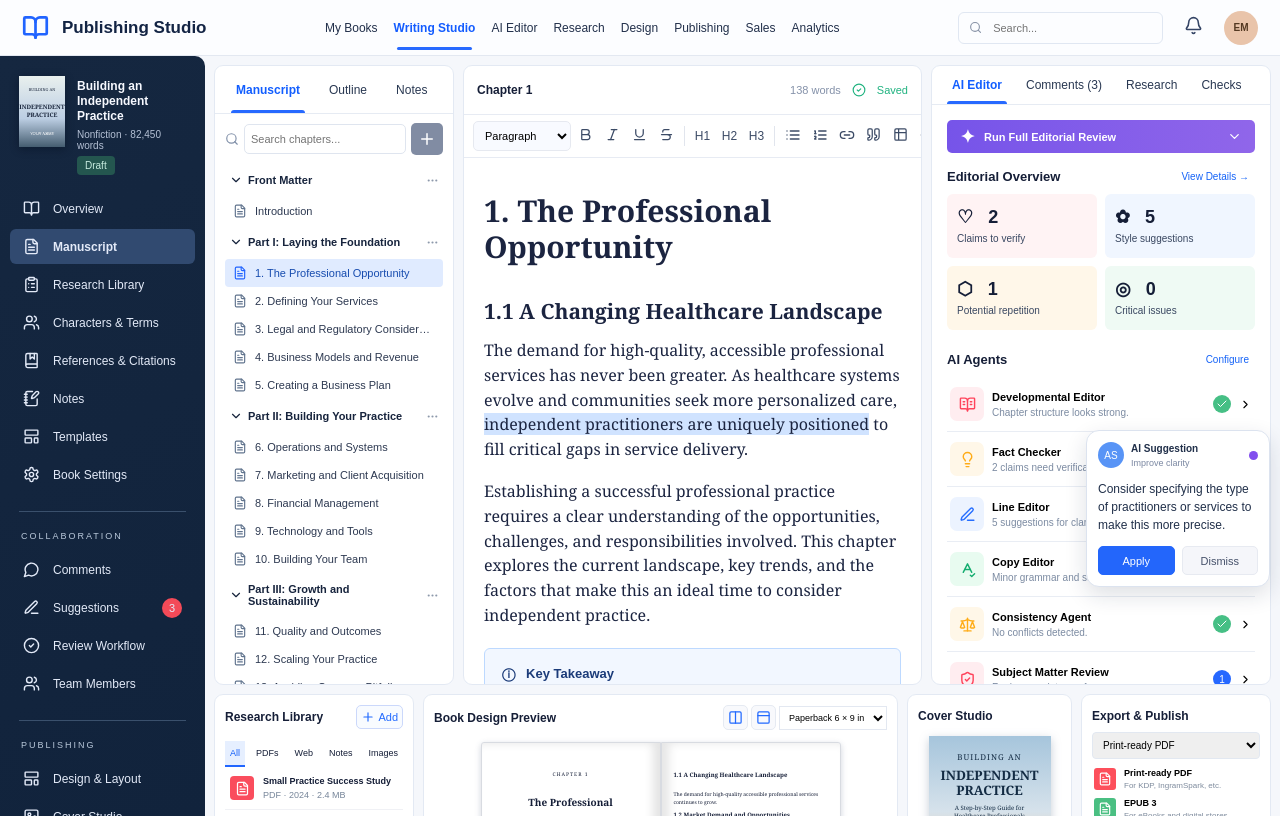
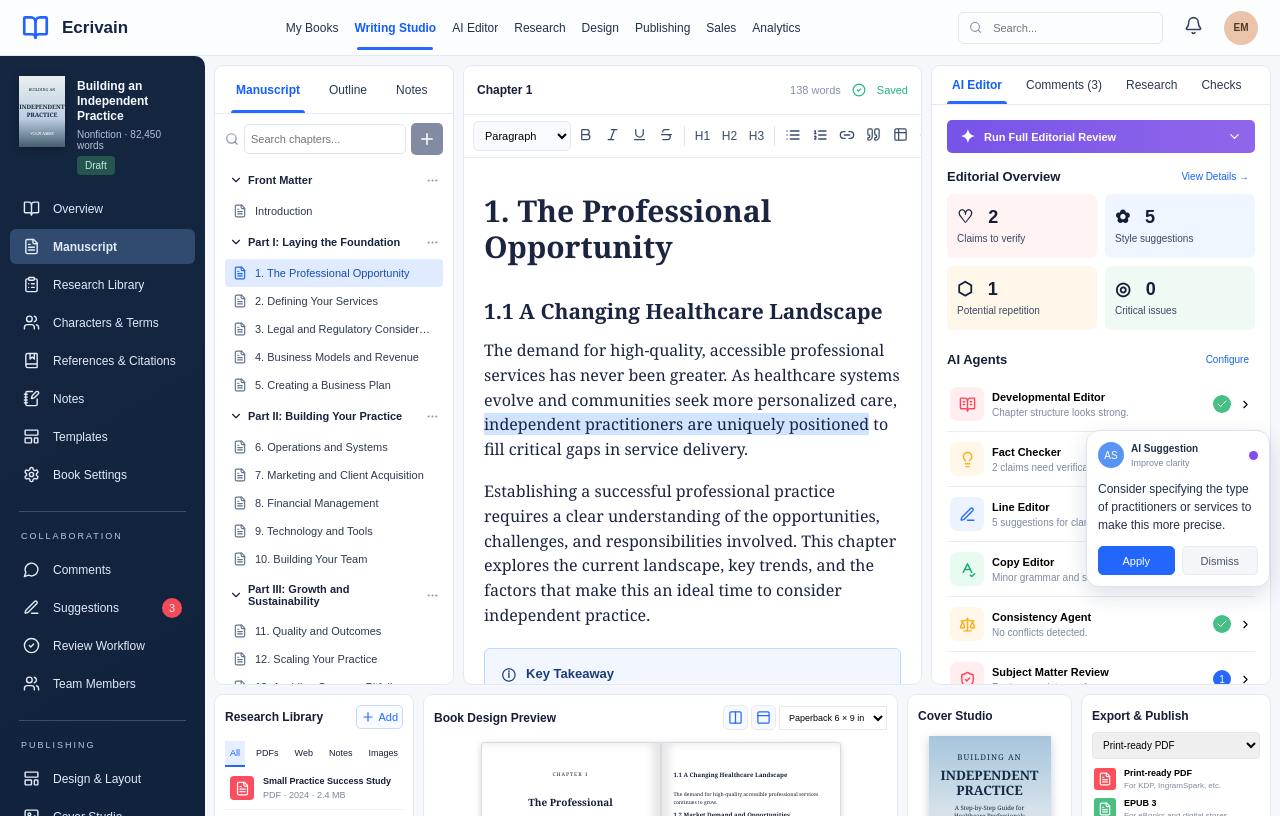
Before and after one commit to michelevens/Editons, a React (Vite) app: page / in a window 1280 px wide. Built offline with nearby package versions, Linux system fonts and the light colour scheme.

Commit message:
brand: rename product UI to Ecrivain

```diff
--- a/src/App.tsx
+++ b/src/App.tsx
@@ -24,7 +24,7 @@ const exportHTML=()=>{const content='<html><head><meta charset="utf-8"><title>Bu
 const words=active.html.replace(/<[^>]+>/g,' ').trim().split(/\s+/).filter(Boolean).length;
 const toggle=(part:string)=>setCollapsed(v=>v.includes(part)?v.filter(p=>p!==part):[...v,part]);
 return <div className="publishing-app">
-<header className="global-header"><div className="logo"><BookOpen size={27} strokeWidth={2.4}/><strong>Publishing Studio</strong></div><nav className="topnav">{['My Books','Writing Studio','AI Editor','Research','Design','Publishing','Sales','Analytics'].map(n=><button key={n} className={top===n?'on':''} onClick={()=>{setTop(n);if(n!=='Writing Studio')setNotice(n+' workspace will be implemented in a later milestone.')}}>{n}</button>)}</nav><div className="header-actions"><div className="header-search"><Search size={15}/><input placeholder="Search..." aria-label="Global search"/></div><button className="plain" title="Notifications" onClick={()=>setNotice('No new notifications')}><Bell size={19}/></button><span className="profile">EM</span><button className="mobile-menu" aria-label="Open book menu" onClick={()=>setShowMobile(v=>!v)}><Menu/></button></div></header>
+<header className="global-header"><div className="logo"><BookOpen size={27} strokeWidth={2.4}/><strong>Ecrivain</strong></div><nav className="topnav">{['My Books','Writing Studio','AI Editor','Research','Design','Publishing','Sales','Analytics'].map(n=><button key={n} className={top===n?'on':''} onClick={()=>{setTop(n);if(n!=='Writing Studio')setNotice(n+' workspace will be implemented in a later milestone.')}}>{n}</button>)}</nav><div className="header-actions"><div className="header-search"><Search size={15}/><input placeholder="Search..." aria-label="Global search"/></div><button className="plain" title="Notifications" onClick={()=>setNotice('No new notifications')}><Bell size={19}/></button><span className="profile">EM</span><button className="mobile-menu" aria-label="Open book menu" onClick={()=>setShowMobile(v=>!v)}><Menu/></button></div></header>
 <div className="app-body"><aside className={'book-side '+(showMobile?'visible':'')}><div className="book-identity"><div className="mini-cover"><span>BUILDING AN</span><b>INDEPENDENT<br/>PRACTICE</b><i>YOUR NAME</i></div><div className="identity-copy"><b>Building an<br/>Independent Practice</b><small>Nonfiction · 82,450 words</small><span className="draft">Draft</span></div></div>
 <div className="side-section">{side.map(([label,Icon])=><button key={label} onClick={()=>{setSection(label);if(label!=='Manuscript')setNotice(label+' workspace is planned.');setShowMobile(false)}} className={'side-link '+(section===label?'current':'')}><Icon size={17}/><span>{label}</span></button>)}</div>
 <div className="side-divider"/><label>COLLABORATION</label><div className="side-section">{collaboration.map(([label,Icon])=><button key={label} className="side-link" onClick={()=>setNotice(label+' tools are coming soon.')}><Icon size={17}/><span>{label}</span>{label==='Suggestions'&&<em>3</em>}</button>)}</div>
```
